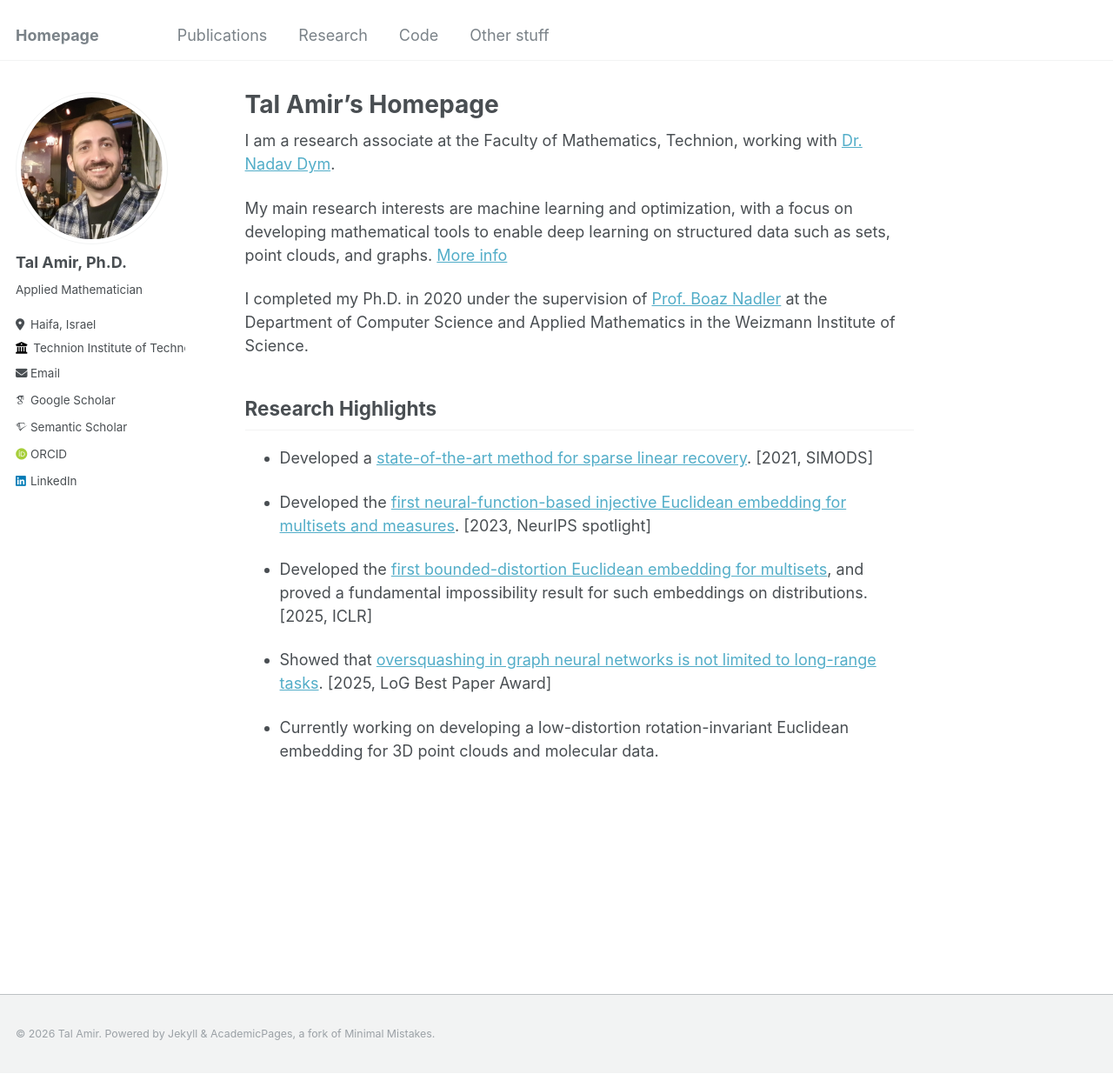
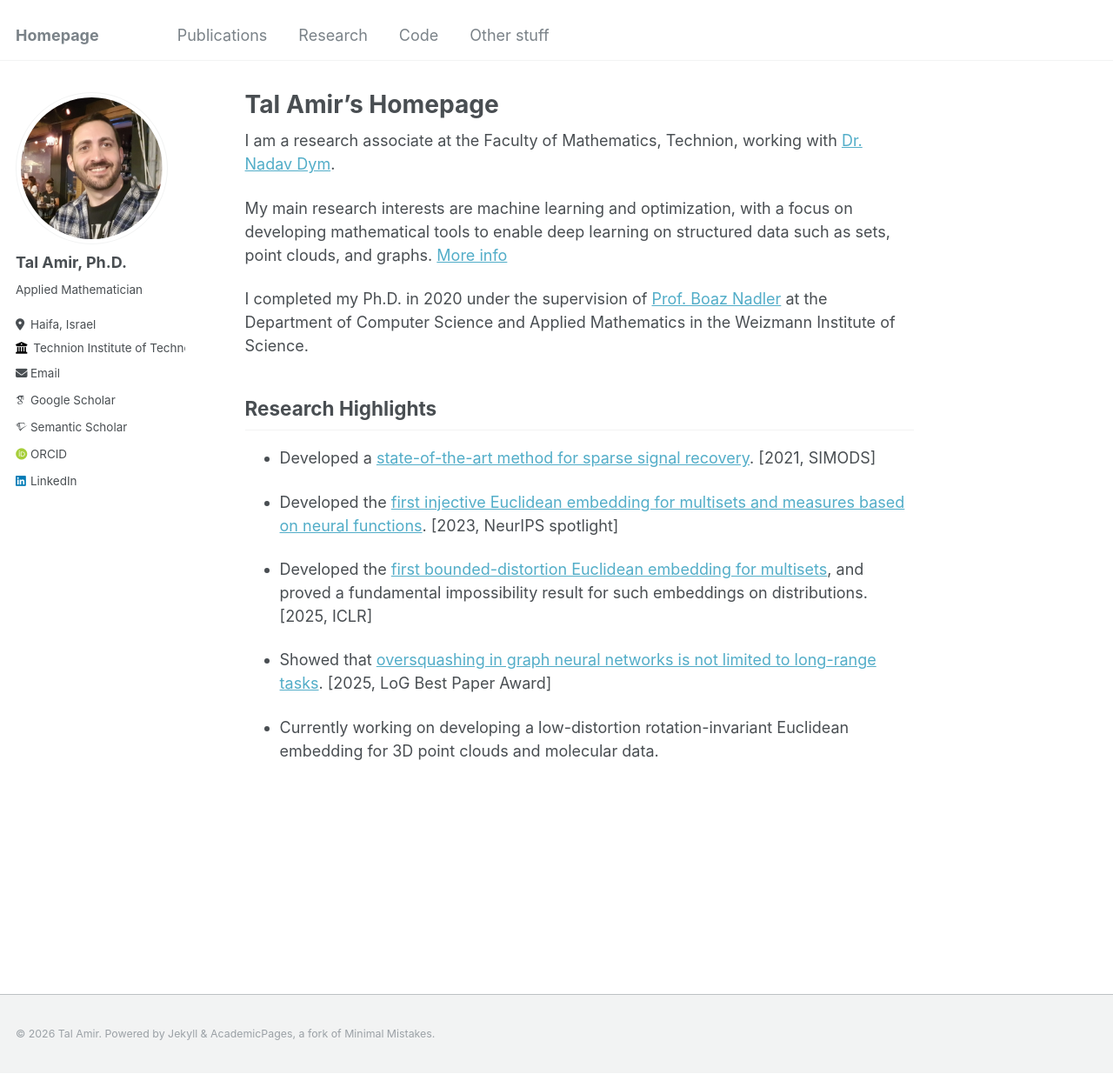
Before and after one commit to tal-amir/tal-amir.github.io, a Jekyll site: the page built from _pages/about.md, in a window 1280 px wide and 1235 px high. Shown: the whole window at 87% size. Built offline with Jekyll 4.4.1, drawn with Linux system fonts in a browser that asks for light colours; some web fonts are replaced.

Commit message:
Refreshing homepage

```diff
--- a/_pages/about.md
+++ b/_pages/about.md
@@ -15,9 +15,9 @@ I completed my Ph.D. in 2020 under the supervision of [Prof. Boaz Nadler](https:
 
 ## Research Highlights
 
-- Developed a [state-of-the-art method for sparse linear recovery](https://tal-amir.github.io/publication/2021-09%20The%20Trimmed%20Lasso). [2021, SIMODS]
+- Developed a [state-of-the-art method for sparse signal recovery](https://tal-amir.github.io/publication/2021-09%20The%20Trimmed%20Lasso). [2021, SIMODS]
 
-- Developed the [first neural-function-based injective Euclidean embedding for multisets and measures](https://tal-amir.github.io/publication/2023-12%20Neural%20Injective%20Functions). [2023, NeurIPS spotlight]
+- Developed the [first injective Euclidean embedding for multisets and measures based on neural functions](https://tal-amir.github.io/publication/2023-12%20Neural%20Injective%20Functions). [2023, NeurIPS spotlight]
 
 - Developed the [first bounded-distortion Euclidean embedding for multisets](https://tal-amir.github.io/publication/2024-05%20Fourier%20Sliced-Wasserstein%20Embedding), and proved a fundamental impossibility result for such embeddings on distributions. [2025, ICLR]
 
```
